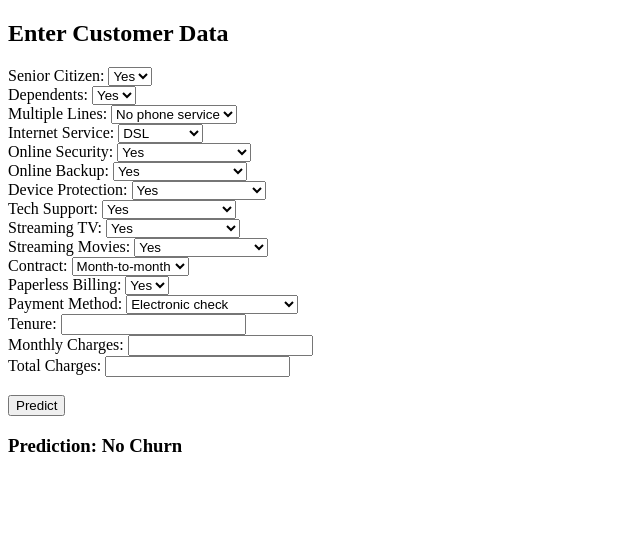
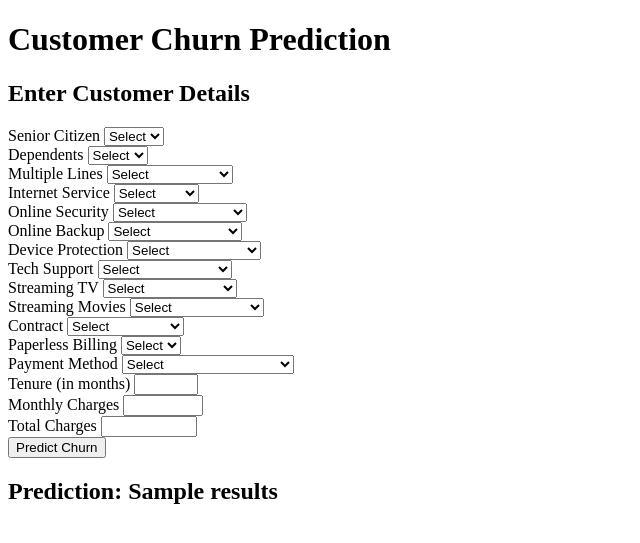
Before and after one commit to BhargavaKakkera/Customer_Churn_Prediction, a Flask app: template templates/home.html in a window 1280 px wide. Shown: the top 543 px of the page, without its empty margins (0-640 px from the left). Run offline with Flask 3, Linux system fonts and the light colour scheme; the template is opened without the code that fills it: most values are stand-ins (such as "Sample title", 1, 10 or a date in 2020).

Commit message:
templates

```diff
--- a/app.py
+++ b/app.py
@@ -35,7 +35,8 @@ def predict_datapoint():
         pred_df = data.get_data_as_data_frame()
         predict_pipeline = PredictPipeline()
         result = predict_pipeline.predict(pred_df)
-        return render_template('home.html', results=result[0])
+        prediction_label = "Churn" if result[0] == 1 else "Not Churn"
+        return render_template('home.html', results=prediction_label)
 
 if __name__ == "__main__":
     app.run(host="0.0.0.0", port=5000, debug=True)
--- a/templates/home.html
+++ b/templates/home.html
@@ -1,115 +1,161 @@
 <!DOCTYPE html>
 <html>
-<head>
-    <title>Customer Churn Prediction</title>
-</head>
-<body>
-    <h2>Enter Customer Data</h2>
-    <form action="/predictdata" method="post">
+  <body>
+    <div class="login">
+      <h1>Customer Churn Prediction</h1>
 
-        <label>Senior Citizen:</label>
-        <select name="SeniorCitizen">
+      <form action="{{ url_for('predict_datapoint') }}" method="post">
+        <h2>Enter Customer Details</h2>
+
+        <div class="mb-3">
+          <label class="form-label">Senior Citizen</label>
+          <select class="form-control" name="SeniorCitizen" required>
+            <option selected disabled value="">Select</option>
             <option value="Yes">Yes</option>
             <option value="No">No</option>
-        </select><br>
+          </select>
+        </div>
 
-        <label>Dependents:</label>
-        <select name="Dependents">
+        <div class="mb-3">
+          <label class="form-label">Dependents</label>
+          <select class="form-control" name="Dependents" required>
+            <option selected disabled value="">Select</option>
             <option value="Yes">Yes</option>
             <option value="No">No</option>
-        </select><br>
+          </select>
+        </div>
 
-        <label>Multiple Lines:</label>
-        <select name="MultipleLines">
+        <div class="mb-3">
+          <label class="form-label">Multiple Lines</label>
+          <select class="form-control" name="MultipleLines" required>
+            <option selected disabled value="">Select</option>
+            <option value="No">No</option>
+            <option value="Yes">Yes</option>
             <option value="No phone service">No phone service</option>
-            <option value="Yes">Yes</option>
-            <option value="No">No</option>
-        </select><br>
+          </select>
+        </div>
 
-        <label>Internet Service:</label>
-        <select name="InternetService">
+        <div class="mb-3">
+          <label class="form-label">Internet Service</label>
+          <select class="form-control" name="InternetService" required>
+            <option selected disabled value="">Select</option>
             <option value="DSL">DSL</option>
             <option value="Fiber optic">Fiber optic</option>
             <option value="No">No</option>
-        </select><br>
+          </select>
+        </div>
 
-        <label>Online Security:</label>
-        <select name="OnlineSecurity">
+        <div class="mb-3">
+          <label class="form-label">Online Security</label>
+          <select class="form-control" name="OnlineSecurity" required>
+            <option selected disabled value="">Select</option>
             <option value="Yes">Yes</option>
             <option value="No">No</option>
             <option value="No internet service">No internet service</option>
-        </select><br>
+          </select>
+        </div>
 
-        <label>Online Backup:</label>
-        <select name="OnlineBackup">
+        <div class="mb-3">
+          <label class="form-label">Online Backup</label>
+          <select class="form-control" name="OnlineBackup" required>
+            <option selected disabled value="">Select</option>
             <option value="Yes">Yes</option>
             <option value="No">No</option>
             <option value="No internet service">No internet service</option>
-        </select><br>
+          </select>
+        </div>
 
-        <label>Device Protection:</label>
-        <select name="DeviceProtection">
+        <div class="mb-3">
+          <label class="form-label">Device Protection</label>
+          <select class="form-control" name="DeviceProtection" required>
+            <option selected disabled value="">Select</option>
             <option value="Yes">Yes</option>
             <option value="No">No</option>
             <option value="No internet service">No internet service</option>
-        </select><br>
+          </select>
+        </div>
 
-        <label>Tech Support:</label>
-        <select name="TechSupport">
+        <div class="mb-3">
+          <label class="form-label">Tech Support</label>
+          <select class="form-control" name="TechSupport" required>
+            <option selected disabled value="">Select</option>
             <option value="Yes">Yes</option>
             <option value="No">No</option>
             <option value="No internet service">No internet service</option>
-        </select><br>
+          </select>
+        </div>
 
-        <label>Streaming TV:</label>
-        <select name="StreamingTV">
+        <div class="mb-3">
+          <label class="form-label">Streaming TV</label>
+          <select class="form-control" name="StreamingTV" required>
+            <option selected disabled value="">Select</option>
             <option value="Yes">Yes</option>
             <option value="No">No</option>
             <option value="No internet service">No internet service</option>
-        </select><br>
+          </select>
+        </div>
 
-        <label>Streaming Movies:</label>
-        <select name="StreamingMovies">
+        <div class="mb-3">
+          <label class="form-label">Streaming Movies</label>
+          <select class="form-control" name="StreamingMovies" required>
+            <option selected disabled value="">Select</option>
             <option value="Yes">Yes</option>
             <option value="No">No</option>
             <option value="No internet service">No internet service</option>
-        </select><br>
+          </select>
+        </div>
 
-        <label>Contract:</label>
-        <select name="Contract">
+        <div class="mb-3">
+          <label class="form-label">Contract</label>
+          <select class="form-control" name="Contract" required>
+            <option selected disabled value="">Select</option>
             <option value="Month-to-month">Month-to-month</option>
             <option value="One year">One year</option>
             <option value="Two year">Two year</option>
-        </select><br>
+          </select>
+        </div>
 
-        <label>Paperless Billing:</label>
-        <select name="PaperlessBilling">
+        <div class="mb-3">
+          <label class="form-label">Paperless Billing</label>
+          <select class="form-control" name="PaperlessBilling" required>
+            <option selected disabled value="">Select</option>
             <option value="Yes">Yes</option>
             <option value="No">No</option>
-        </select><br>
+          </select>
+        </div>
 
-        <label>Payment Method:</label>
-        <select name="PaymentMethod">
+        <div class="mb-3">
+          <label class="form-label">Payment Method</label>
+          <select class="form-control" name="PaymentMethod" required>
+            <option selected disabled value="">Select</option>
             <option value="Electronic check">Electronic check</option>
             <option value="Mailed check">Mailed check</option>
             <option value="Bank transfer (automatic)">Bank transfer (automatic)</option>
             <option value="Credit card (automatic)">Credit card (automatic)</option>
-        </select><br>
+          </select>
+        </div>
 
-        <label>Tenure:</label>
-        <input type="number" step="1" name="tenure" required><br>
+        <div class="mb-3">
+          <label class="form-label">Tenure (in months)</label>
+          <input class="form-control" type="number" name="tenure" min="0" max="100" step="1" required />
+        </div>
 
-        <label>Monthly Charges:</label>
-        <input type="number" step="0.01" name="MonthlyCharges" required><br>
+        <div class="mb-3">
+          <label class="form-label">Monthly Charges</label>
+          <input class="form-control" type="number" name="MonthlyCharges" min="0" max="200" step="0.1" required />
+        </div>
 
-        <label>Total Charges:</label>
-        <input type="number" step="0.01" name="TotalCharges" required><br><br>
+        <div class="mb-3">
+          <label class="form-label">Total Charges</label>
+          <input class="form-control" type="number" name="TotalCharges" min="0" max="10000" step="0.1" required />
+        </div>
 
-        <input type="submit" value="Predict">
-    </form>
+        <div class="mb-3">
+          <input class="btn btn-primary" type="submit" value="Predict Churn" />
+        </div>
+      </form>
 
-    {% if results is not none %}
-        <h3>Prediction: {{ 'Churn' if results == 1 else 'No Churn' }}</h3>
-    {% endif %}
-</body>
+      <h2>Prediction: {{results}}</h2>
+    </div>
+  </body>
 </html>
```
Also changed, not shown: templates/index.html (+15 -1 lines).
